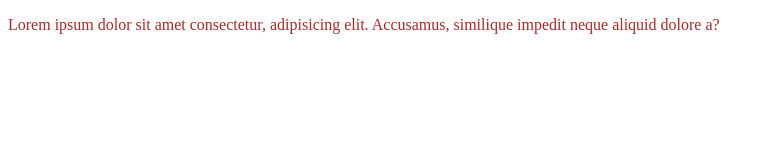
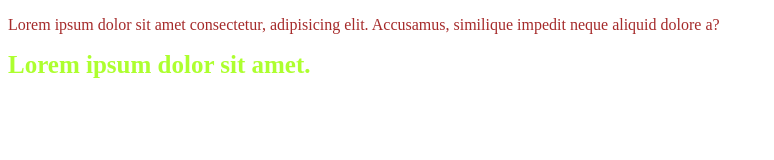
Before and after one commit to svetlanabelaya/gittest1, a plain HTML site: page index.html in a window 1280 px wide. Shown: the whole page, without its empty margins (0-774 px from the left). Drawn offline with Linux system fonts and the light colour scheme.

Commit message:
наши первые изменения

```diff
--- a/css/style.css
+++ b/css/style.css
@@ -1,3 +1,7 @@
 p {
     color: brown;
 }
+h1 {
+    color: greenyellow;
+    font-size: 25px;
+}
--- a/index.html
+++ b/index.html
@@ -9,5 +9,6 @@
 </head>
 <body>
     <p>Lorem ipsum dolor sit amet consectetur, adipisicing elit. Accusamus, similique impedit neque aliquid dolore a?</p>
+    <h1>Lorem ipsum dolor sit amet.</h1>
 </body>
 </html>
```
